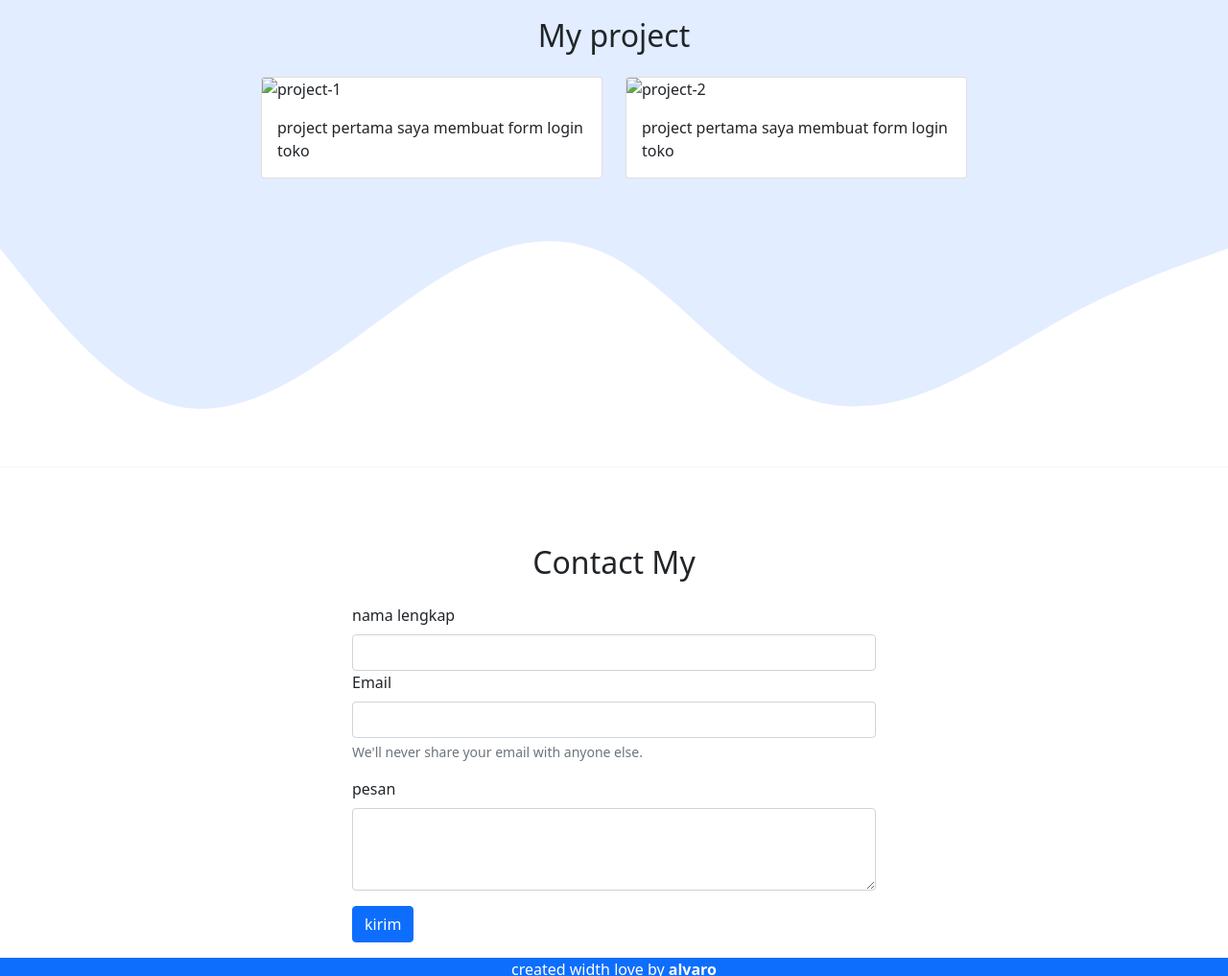
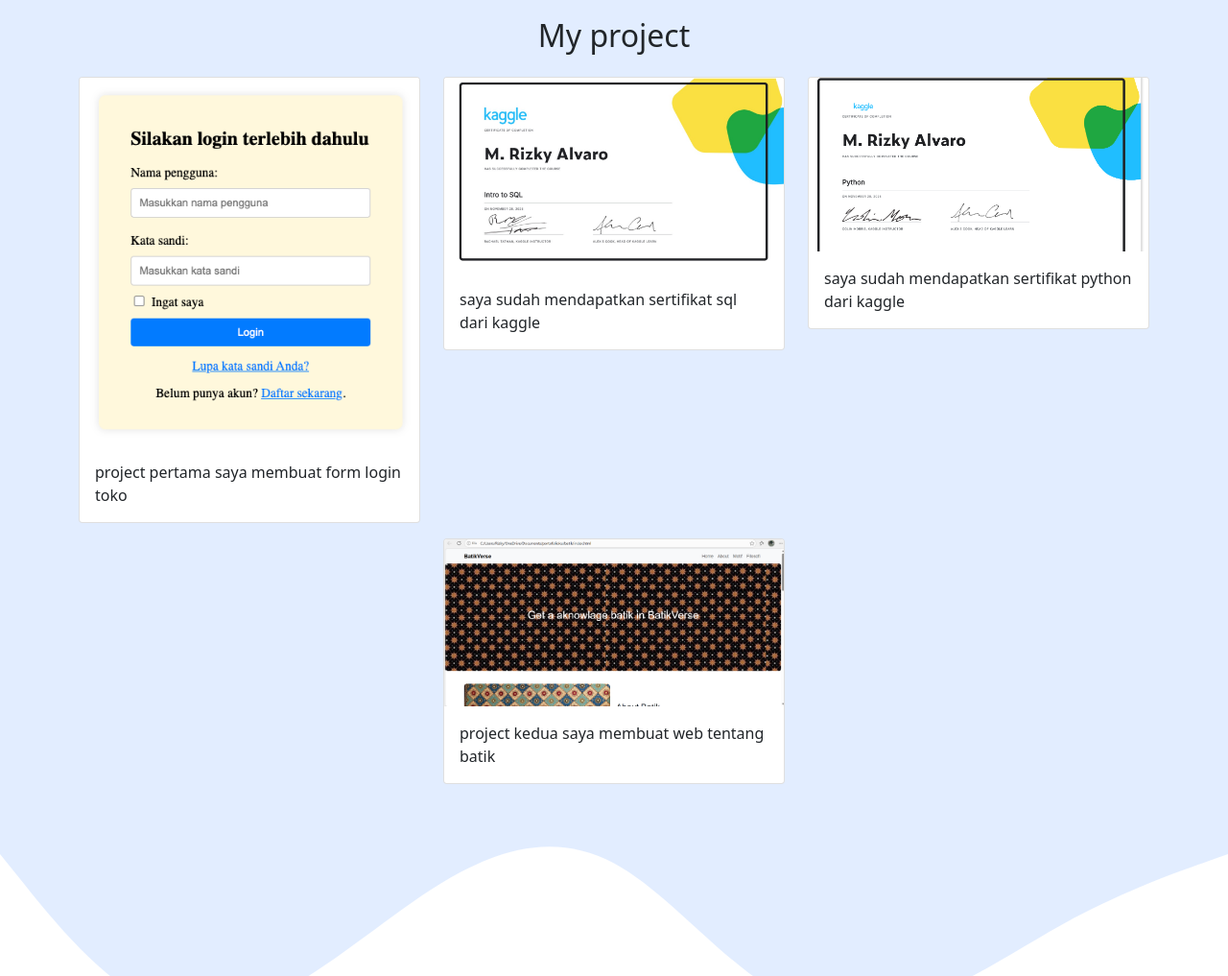
Before and after one commit to ALvaro12123/portofolio-update, a plain HTML site: page index.html in a window 1280 px wide. Shown: the part 1480-2497 px from the top of the page at 96% size. Drawn offline with nearby package versions, Linux system fonts and the light colour scheme.

Commit message:
alhamdulillah

```diff
--- a/index.html
+++ b/index.html
@@ -94,7 +94,7 @@
         <div class="row justify-content-center">
           <div class="col-md-4 mb-3">
             <div class="card">
-              <img src="project/fotologin.jpg" class="card-img-top" alt="project-1" />
+              <img src="img/1.jpg" class="card-img-top" alt="project-1" />
               <div class="card-body">
                 <p class="card-text">project pertama saya membuat form login toko</p>
               </div>
@@ -102,9 +102,25 @@
           </div>
           <div class="col-md-4 mb-3">
             <div class="card">
-              <img src="project/2.jpg" class="card-img-top" alt="project-2" />
+              <img src="img/2.jpg" class="card-img-top" alt="project-2" />
               <div class="card-body">
-                <p class="card-text">project pertama saya membuat form login toko</p>
+                <p class="card-text">saya sudah mendapatkan sertifikat sql dari kaggle</p>
+              </div>
+            </div>
+          </div>
+          <div class="col-md-4 mb-3">
+            <div class="card">
+              <img src="img/3.jpg" class="card-img-top" alt="project-3" />
+              <div class="card-body">
+                <p class="card-text">saya sudah mendapatkan sertifikat python dari kaggle</p>
+              </div>
+            </div>
+          </div>
+          <div class="col-md-4 mb-3">
+            <div class="card">
+              <img src="img/4.jpg" class="card-img-top" alt="project-4" />
+              <div class="card-body">
+                <p class="card-text">project kedua saya membuat web tentang batik</p>
               </div>
             </div>
           </div>
```
Also changed, not shown: img/1.jpg (added), img/2.jpg (added), img/3.jpg (added), img/4.jpg (added), paro.jpg (renamed from img/fotologin.jpg).
